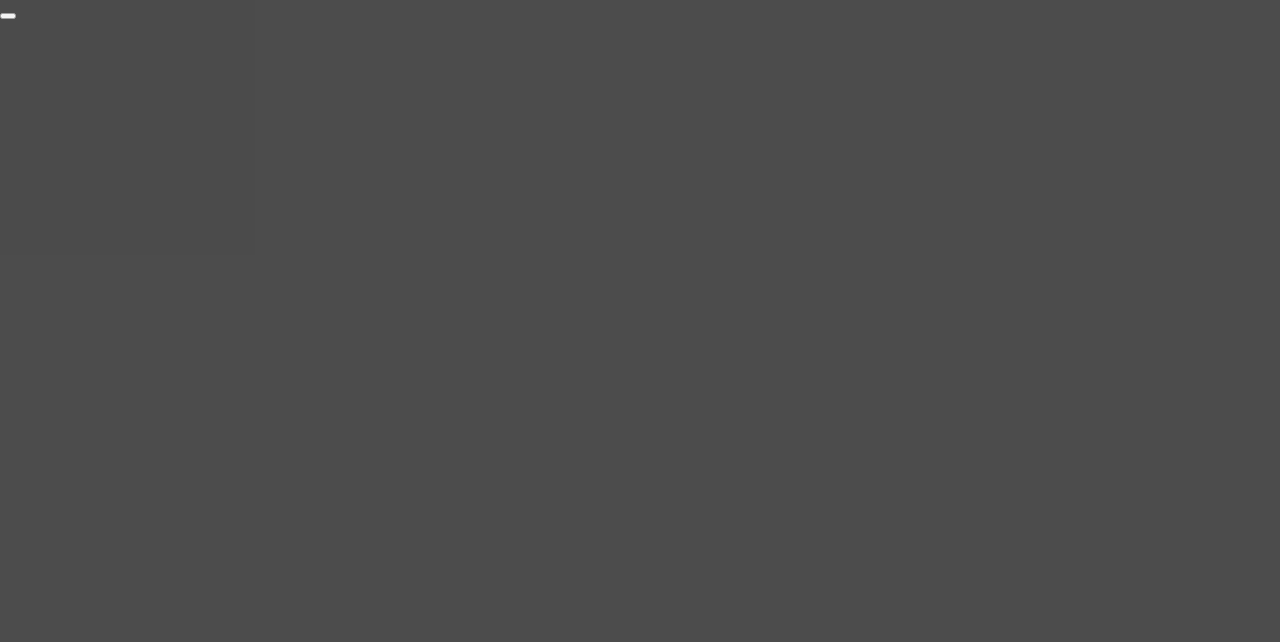
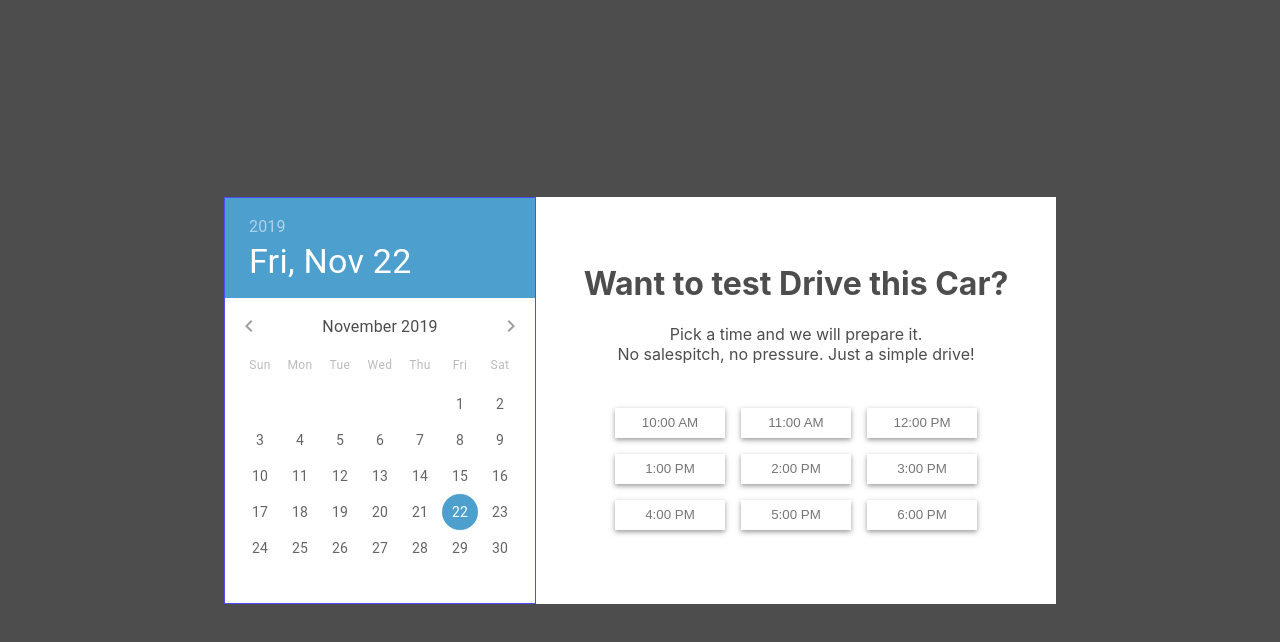
Before and after one commit to snowdamiz/dcmc-form-1, a React (Create React App) app: page / in a window 1280 px wide. Shown: the top 642 px of the page. Built offline with nearby package versions, Linux system fonts and the light colour scheme; the HTML template or start-up script is replaced by a standard one.

Commit message:
form one

```diff
--- a/package.json
+++ b/package.json
@@ -3,6 +3,10 @@
   "version": "0.1.0",
   "private": true,
   "dependencies": {
+    "@date-io/moment": "^1.3.11",
+    "@material-ui/core": "^4.6.1",
+    "@material-ui/pickers": "^3.2.8",
+    "moment": "^2.24.0",
     "react": "^16.12.0",
     "react-dom": "^16.12.0",
     "react-scripts": "3.2.0",
--- a/src/App.js
+++ b/src/App.js
@@ -5,16 +5,41 @@ import Details from './components/details/details';
 
 function App() {
   const [page, setPage] = useState(1);
+  const [date, setDate] = useState(new Date());
+  const [time, setTime] = useState("");
 
-  const handleNextPage = () => {
-    setPage(page + 1);
+  const handleDate = (e) => {
+    setDate(e.target.value);
+  }
+
+  const handleBack = () => {
+    setPage(page - 1);
+  }
+
+  const handleTime = (e) => {
+    setTime(e.target.value);
+
+    if (date) {
+      setPage(page + 1);
+      console.log(date);
+      console.log(time);
+    } else {
+
+    }
   }
 
   switch(page) {
     case 1:
-      return <Datetime handleClick={handleNextPage} />
+      return <Datetime
+              handleTime={handleTime}
+              handleDate={handleDate}
+              date={date}
+              setDate={setDate} />
     case 2:
-      return <Details handleClick={handleNextPage} />
+      return <Details
+              handleBack={handleBack}
+              date={date}
+              handleDate={handleDate} />
   }
 }
 
--- a/src/components/datetime/datetime.js
+++ b/src/components/datetime/datetime.js
@@ -1,10 +1,42 @@
-import React from 'react';
-import { DatetimeWrap } from './datetimeStyles';
+import React, { useState } from 'react';
+import { MuiPickersUtilsProvider, DatePicker } from '@material-ui/pickers';
+import MomentUtils from '@date-io/moment';
+import { MuiThemeProvider } from '@material-ui/core';
+
+import { DatetimeWrap, customTheme } from './datetimeStyles';
 
 function Datetime (props) {
     return (
         <DatetimeWrap>
-            <button onClick={props.handleClick} />
+            <div className="formOne">
+                <div className="date">
+                <MuiThemeProvider theme={customTheme}>
+                    <MuiPickersUtilsProvider utils={MomentUtils}>
+                        <DatePicker value={props.date} onChange={props.setDate} variant="static" />
+                    </MuiPickersUtilsProvider>
+                </MuiThemeProvider>
+                </div>
+                <div className="section">
+                    <div className="heading">
+                        <h1>Want to test Drive this Car?</h1>
+                        <p>
+                            Pick a time and we will prepare it.<br/>
+                            No salespitch, no pressure. Just a simple drive!
+                        </p>
+                    </div>
+                    <div className="time">
+                        <button onClick={e => props.handleTime(e)} value="10:00 AM">10:00 AM</button>
+                        <button onClick={e => props.handleTime(e)} value="11:00 AM">11:00 AM</button>
+                        <button onClick={e => props.handleTime(e)} value="12:00 PM">12:00 PM</button>
+                        <button onClick={e => props.handleTime(e)} value="1:00 PM">1:00 PM</button>
+                        <button onClick={e => props.handleTime(e)} value="2:00 PM">2:00 PM</button>
+                        <button onClick={e => props.handleTime(e)} value="3:00 PM">3:00 PM</button>
+                        <button onClick={e => props.handleTime(e)} value="4:00 PM">4:00 PM</button>
+                        <button onClick={e => props.handleTime(e)} value="5:00 PM">5:00 PM</button>
+                        <button onClick={e => props.handleTime(e)} value="6:00 PM">6:00 PM</button>
+                    </div>
+                </div>
+            </div>
         </DatetimeWrap>
     )
 }
--- a/src/components/datetime/datetimeStyles.js
+++ b/src/components/datetime/datetimeStyles.js
@@ -1,8 +1,106 @@
 import styled from 'styled-components';
+import { colors, fonts, media } from '../../vars';
+import { createMuiTheme } from '@material-ui/core';
 
 export const DatetimeWrap = styled.div`
+    position: relative;
     width: 100hw;
     height: 100vh;
     background-color: #000;
     opacity: 0.7;
+    z-index: 1;
+    display: flex;
+    justify-content: center;
+    align-items: center;
+
+    .formOne {
+        // width: 100px;
+        // height: 100px;
+        position: fixed;
+        // border: 1px solid white;
+        background-color: white;
+        z-index: 2;
+        display: flex;
+        flex-flow: column nowrap;
+        justify-content: center;
+        align-items: center;
+
+        ${media.largeTb} {
+            flex-flow: row nowrap;
+        }
+
+        .date {
+            border: 1px solid blue;
+            // padding: 10px;
+
+            // ${media.largeTb} {
+            //     box-shadow: 2px 0px 6px ${colors.shadow};
+            // }
+        }
+
+        .section {
+            // border: 1px solid blue;
+            padding: 10px;
+            display: flex;
+            flex-flow: column nowrap;
+            justify-content: space-around;
+            align-items: center;
+            width: 340px;
+
+            ${media.tablet} {
+                width: 500px;
+
+            }
+
+            .heading {
+                h1, p {
+                    text-align: center;
+                }
+
+            }
+
+            .time {
+                display: flex;
+                flex-wrap: wrap;
+                justify-content: center;
+                align-items: center;
+                // width: 90%;
+                padding: 20px 0;
+                // border: 1px solid red;
+
+                ${media.tablet} {
+                    width: 400px;
+                }
+
+                button {
+                    margin: 8px;
+                    width: 110px;
+                    height: 30px;
+                    border: none;
+                    color: ${colors.black};
+                    background-color: transparent;
+                    box-shadow: 0px 2px 5px ${colors.shadow};
+                    cursor: pointer;
+
+                    &:hover {
+                        background-color: ${colors.primary};
+                        color: ${colors.white};
+                    }
+                }
+            }
+        }
+    }
 `;
+
+export const customTheme = createMuiTheme({
+    palette: {
+        primary: {
+            main: '#0076b9',
+            dark: '#005E93',
+            light: '#0076b9'
+        },
+        secondary: {
+            main: '#0076b9',
+        }
+    }
+})
--- a/src/components/details/details.js
+++ b/src/components/details/details.js
@@ -4,7 +4,19 @@ import { DetailsWrap } from './detailsStyles';
 function Details (props) {
     return (
         <DetailsWrap>
+            <div className="formTwo">
+                <div className="img">
 
+                </div>
+                <div className="section">
+                    <input type="text" placeholder="Name" />
+                    <input type="text" placeholder="Phone" />
+                    <div className="btns">
+                        <div className="backBtn" onClick={props.handleBack}></div>
+                        <button className="submit">Schedule</button>
+                    </div>
+                </div>
+            </div>
         </DetailsWrap>
     )
 }
--- a/src/components/details/detailsStyles.js
+++ b/src/components/details/detailsStyles.js
@@ -1,8 +1,100 @@
 import styled from 'styled-components';
+import { colors, fonts, media } from '../../vars';
 
 export const DetailsWrap = styled.div`
+    position: relative;
     width: 100hw;
     height: 100vh;
-    background-color: red;
+    background-color: #000;
     opacity: 0.7;
+    z-index: 1;
+    display: flex;
+    justify-content: center;
+    align-items: center;
+    padding: 20px 0;
+
+    .formTwo {
+        position: fixed;
+        border: 1px solid white;
+        background-color: white;
+        z-index: 2;
+        display: flex;
+        flex-flow: column nowrap;
+        justify-content: center;
+        align-items: center;
+
+        ${media.largeTb} {
+            flex-flow: row nowrap;
+        }
+
+        .img {
+            width: 340px;
+            height: 300px;
+            border: 1px solid red;
+        }
+
+        .section {
+            // border: 1px solid blue;
+            display: flex;
+            flex-flow: column nowrap;
+            justify-content: center;
+            align-items: center;
+            padding: 30px 0;
+
+            ${media.largeTb} {
+                padding: 30px 30px;
+            }
+
+            input {
+                width: 260px;
+                height: 26px;
+                border: 1px solid #D7D7D7;
+                // border: none;
+                color: ${colors.black};
+                background-color: #EDEDED;
+                padding: 10px;
+                font-size: 17px;
+                margin: 8px 0;
+
+                &:focus::placeholder{
+                    color:transparent;
+               }
+            }
+
+            .btns {
+                // border: 1px solid red;
+                display: flex;
+                flex-flow: row nowrap;
+                justify-content: space-between;
+                align-items: center;
+                width: 280px;
+                margin-top: 10px;
+
+                .backBtn {
+                    width: 40px;
+                    height: 40px;
+                    background-color: ${colors.primary};
+                    cursor: pointer;
+
+                    &:hover {
+                        background-color: ${colors.primaryDark};
+                    }
+                }
+
+                .submit {
+                    width: 230px;
+                    height: 40px;
+                    border: 1px solid ${colors.primary};
+                    background-color: ${colors.primary};
+                    font-size: 16px;
+                    color: ${colors.white};
+                    cursor: pointer;
+
+                    &:hover {
+                        background-color: ${colors.primaryDark};
+                    }
+                }
+            }
+        }
+    }
 `;
--- /dev/null
+++ b/src/vars.js
@@ -0,0 +1,23 @@
+export const colors = {
+    white: '#ffffff',
+    black: '#3C3C3C',
+    shadow: '#6F6F6F',
+    primary: '#0076b9',
+    primaryDark: '#005E93',
+}
+
+  export const fonts = {
+    primary: `'Roboto', sans-serif;`,
+    test1: `'Lobster', cursive;`,
+    test2: `'Marck Script', cursive;`,
+    test3: `'Damion', cursive;`,
+    test4: `'Galada', crusive;`,
+  }
+
+export const media = {
+    modern: '@media(min-width: 1920px)',
+    largeDt: '@media(min-width: 1300px)',
+    desktop: '@media(min-width: 1100px)',
+    largeTb: '@media(min-width: 900px)',
+    tablet: '@media(min-width: 600px)',
+}
```
Also changed, not shown: 1 other file (tests, documents, lock files or other folders).
